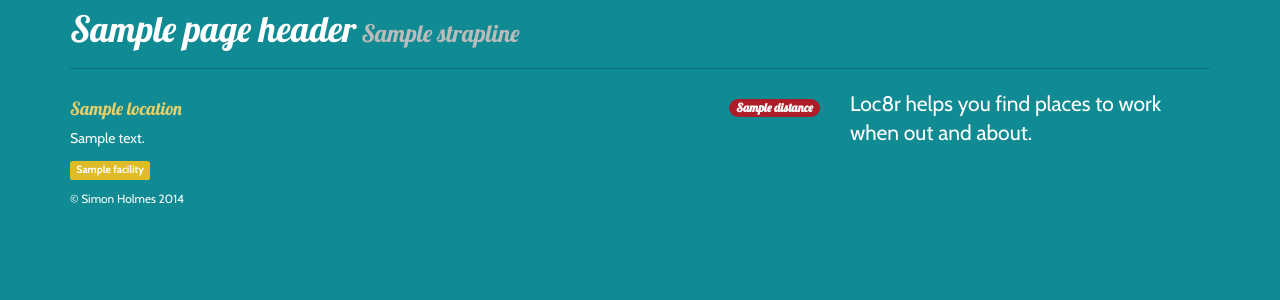
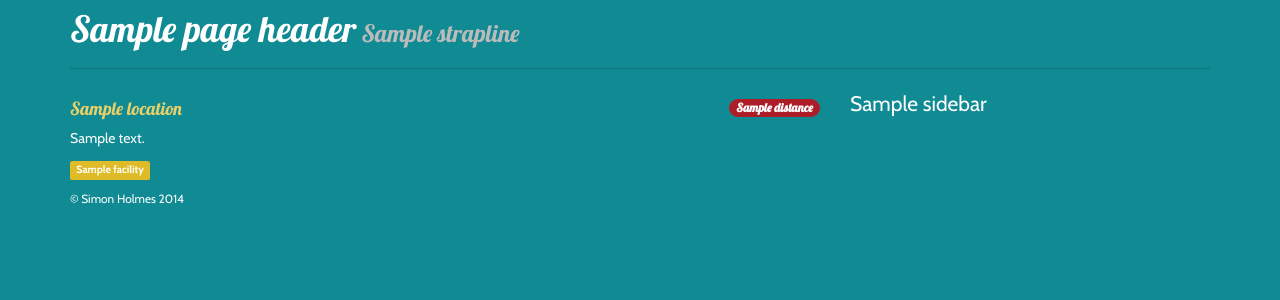
Before and after one commit to Daggerlake/MatthewMoreno, a Node server app: template app_server/views/locations-list.jade in a window 1280 px wide. Shown: the part 51-351 px from the top of the page. Run offline with Node 20, Linux system fonts and the light colour scheme; the template is opened without the code that fills it: most values are stand-ins (such as "Sample title", 1, 10 or a date in 2020); some web fonts are replaced.

Commit message:
Move locations-list sidebar content to controller
This commit also alters/expands the actual text displayed in the sidebar.

```diff
--- a/app_server/controllers/locations.js
+++ b/app_server/controllers/locations.js
@@ -6,6 +6,7 @@ module.exports.homelist = function(req, res) {
       title: 'Loc8r',
       strapline: 'Find places to work with wifi near you!'
     },
+    sidebar: "Looking for wifi and a seat? Loc8r helps you find places to work when out and about. Perhaps with coffee, cake, or a pint? Let Loc8r help you find the place you're looking for.",
     locations: [{
       name: 'Oppenheimer Cafe',
       address: '125 High Street, Reading, RG6 1PS',
--- a/app_server/views/locations-list.jade
+++ b/app_server/views/locations-list.jade
@@ -39,4 +39,4 @@ block content
     // columns on extra-small devices and four columns on small devices and
     // larger
     .col-xs-12.col-sm-4
-      p.lead Loc8r helps you find places to work when out and about.
+      p.lead= sidebar
```
